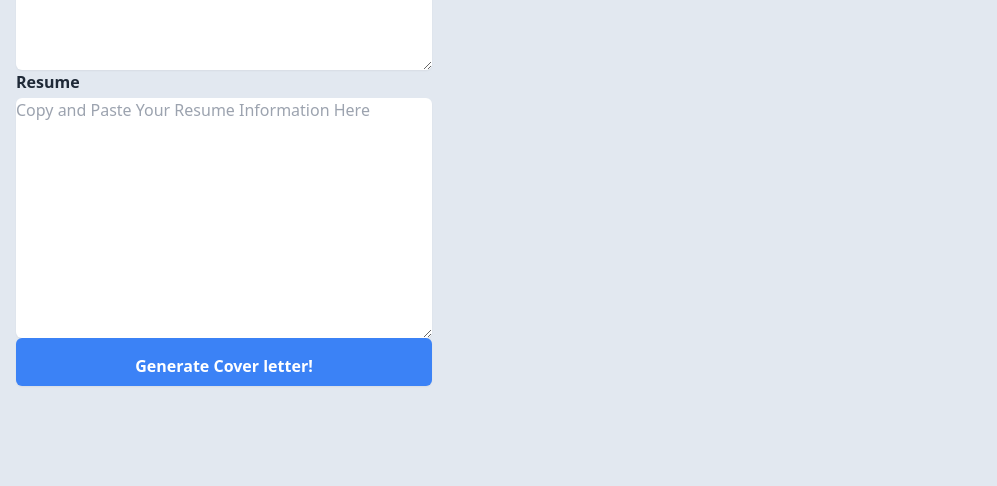
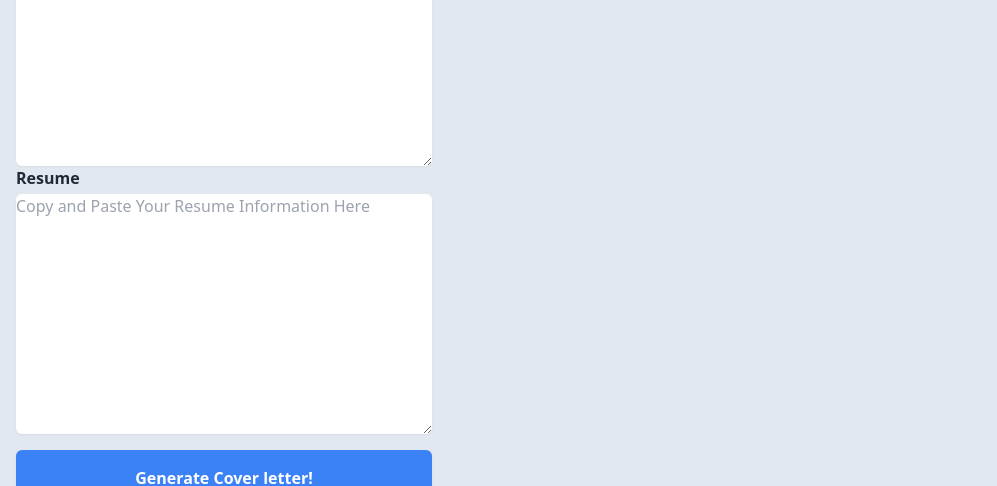
Before and after one commit to PKFireBarry/ai-cover-letter-writer, a Next.js app: page /components/GenerateLetter in a window 1280 px wide. Shown: the part 222-708 px from the top of the page, without its empty margins (0-997 px from the left). Built offline with nearby package versions, Linux system fonts and the light colour scheme; no server answers; the database is empty.

Commit message:
Version 0.0.9
- Stopping point for styling the page and added github link to navbar
- need to add slider for temperature factor

```diff
--- a/package.json
+++ b/package.json
@@ -15,15 +15,12 @@
     "eslint": "8.37.0",
     "eslint-config-next": "13.2.4",
     "firebase": "^9.19.0",
-    "framer-motion": "^10.10.0",
     "next": "13.2.4",
     "node-fetch": "^3.3.1",
-    "npm-reinstall": "^3.1.0",
     "openai": "^3.2.1",
     "react": "18.2.0",
     "react-dom": "18.2.0",
     "react-hot-toast": "^2.4.0",
-    "react-toastify": "^9.1.2",
     "typescript": "5.0.3",
     "universal-cookie": "^4.0.4"
   },
--- a/pages/api/hello.ts
+++ b/pages/api/hello.ts
@@ -1,6 +1,6 @@
 const { Configuration, OpenAIApi } = require("openai");
 const configuration = new Configuration({
-  apiKey: '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'
+  apiKey: process.env.OPENAI,
 });
 const openai = new OpenAIApi(configuration);
 
--- a/pages/components/AllLetters.tsx
+++ b/pages/components/AllLetters.tsx
@@ -64,7 +64,7 @@ function AllLetters() {
       <div className="bg-slate-300">
         {letters.map((letter) => (
           <div
-            className="flex justify-center flex-col border-4"
+            className="flex justify-center flex-col border-4 p-4"
             key={letter.id}
           >
             <div className="flex flex-row items-center justify-between border-b-2 border-black p-2">
@@ -74,7 +74,7 @@ function AllLetters() {
                   className="w-10 h-10 mr-2"
                   alt={letter.user}
                 />
-                <p>{letter.user}</p>
+                <p className="font-bold">{letter.user}</p>
               </div>
 
               <div>
@@ -86,7 +86,9 @@ function AllLetters() {
             </div>
 
             <details className="bg-slate-100 text-black font-bold py-1 px-2 transition-transform duration-1000 ease-in-out shadow-md mb-2">
-              <summary className="hover:underline">Document Information</summary>
+              <summary className="hover:underline">
+                Document Information
+              </summary>
               <div>
                 <details className="bg-slate-200 hover:bg-sky-300 text-black font-bold py-1 px-2 transition-transform duration-1000 ease-in-out shadow-md  mb-2">
                   <summary className="hover:underline">Company</summary>
@@ -97,7 +99,7 @@ function AllLetters() {
                   <p className="pt-4">{letter.location}</p>
                 </details>
                 <details className="bg-slate-200 hover:bg-sky-300 text-black font-bold py-1 px-2 transition-transform duration-1000 ease-in-out shadow-md mb-2">
-              <summary >Job Tiltle</summary>
+                  <summary>Job Tiltle</summary>
                   <p className="pt-4">{letter.job_title}</p>
                 </details>
                 <details className="bg-slate-200 hover:bg-sky-300 text-black font-bold py-1 px-2 transition-transform duration-1000 ease-in-out shadow-md mb-2">
@@ -107,10 +109,7 @@ function AllLetters() {
               </div>
             </details>
 
-
             <div>
-
-
               <div>
                 <div className="bg-slate-200">
                   <textarea
--- a/pages/components/GenerateLetter.tsx
+++ b/pages/components/GenerateLetter.tsx
@@ -35,6 +35,7 @@ const GenerateLetter = () => {
       cleanstring.trim();
       const cleanedResume = cleanstring;
 
+      const tempeture = 1;
       const prompt = `Write me a cover letter for ${jobTitle} at ${company} in ${location}. ${job}. use my resume here to use for my skills and expereince ${cleanedResume}.`;
 
       // Send input data to OpenAI API and wait for response
@@ -44,7 +45,7 @@ const GenerateLetter = () => {
           Accept: "application/json",
           "Content-Type": "application/json",
         },
-        body: JSON.stringify({ prompt: prompt }),
+        body: JSON.stringify({ prompt: prompt, tempeture: tempeture }),
       });
 
       const data = await response.json();
@@ -70,7 +71,7 @@ const GenerateLetter = () => {
         setJobTitle("");
         setResume("");
         setIsLoading(false);
-        toast.success("ChatGPT has responded!")
+        toast.success("ChatGPT has responded!");
       });
     } catch (error) {
       console.error("Error generating or saving cover letter: ", error);
@@ -86,9 +87,9 @@ const GenerateLetter = () => {
   };
 
   return (
-    <div className="flex flex-col md:flex-row bg-slate-200">
-      <div className=" md:w-1/3 m-4 items-center">
-        <form className="flex flex-col justify-center " onSubmit={handleSubmit}>
+    <div className="flex flex-col md:flex-row items-center md:items-start h-screen bg-slate-200">
+      <div className=" md:w-1/3 m-4 ">
+        <form className="flex flex-col" onSubmit={handleSubmit}>
           <div className="flex items-center space-x-4">
             <label className="flex-1">
               <span className="text-gray-800 font-semibold">Company</span>
@@ -128,25 +129,30 @@ const GenerateLetter = () => {
             <span className="text-gray-800 font-semibold">Job Description</span>
             <textarea
               className="form-textarea block w-full mt-1 rounded-md shadow-sm"
-      rows="6"
+              rows="10"
               placeholder="Provide a brief description of the job"
               required
               value={job}
               onChange={(e) => setJob(e.target.value)}
             ></textarea>
           </label>
-  <label>
+          <label className="mb-4">
             <span className="text-gray-800 font-semibold">Resume</span>
             <textarea
               className="form-textarea block w-full mt-1 rounded-md shadow-sm"
               rows="10"
               placeholder="Copy and Paste Your Resume Information Here"
-
               value={resume}
               onChange={(e) => setResume(e.target.value)}
             ></textarea>
           </label>
-          <button className="bg-blue-500 pt-4 hover:bg-blue-700 text-white font-semibold py-2 px-4 rounded-md shadow-sm" type="submit">Generate Cover letter!</button>
+          {/* list of radio button for hocreative you want the cover letter to be */}
+          <button
+            className="bg-blue-500 pt-4 hover:bg-blue-700 text-white font-semibold py-2 px-4 rounded-md shadow-sm"
+            type="submit"
+          >
+            Generate Cover letter!
+          </button>
         </form>
       </div>
       <div className=" md:w-2/3">
--- a/pages/index.tsx
+++ b/pages/index.tsx
@@ -79,7 +79,7 @@ export default function Home() {
                   </h1>
 
                   <a
-                    href="https://github.com/your-username"
+                    href="https://github.com/PKFireBarry/ai-cover-letter-writer"
                     target="_blank"
                     rel="noopener noreferrer"
                     className="text-gray-600 hover:text-gray-900"
```
Also changed, not shown: 1 other file (tests, documents, lock files or other folders). Lines whose indentation alone changed are shown as unchanged.
